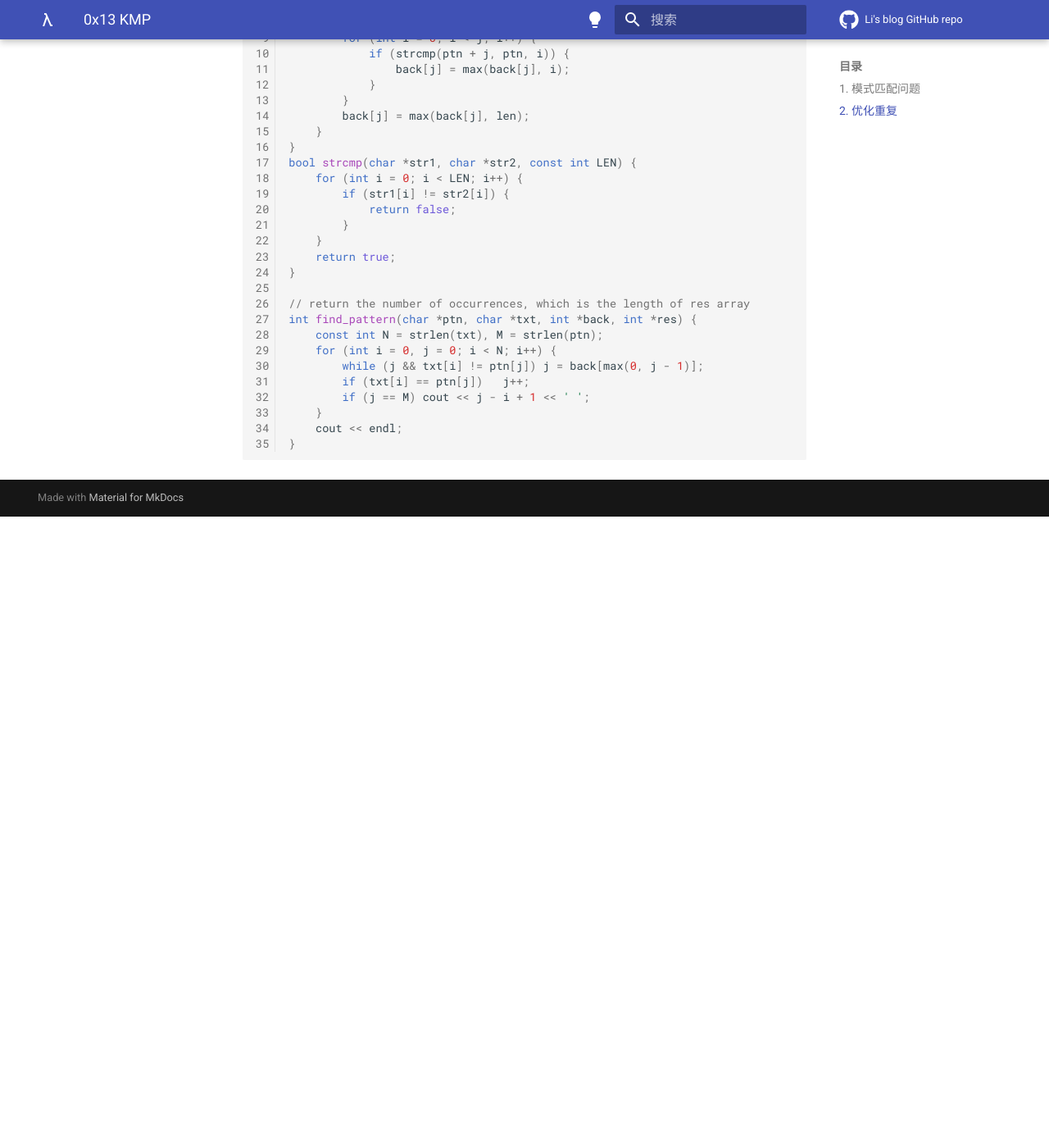
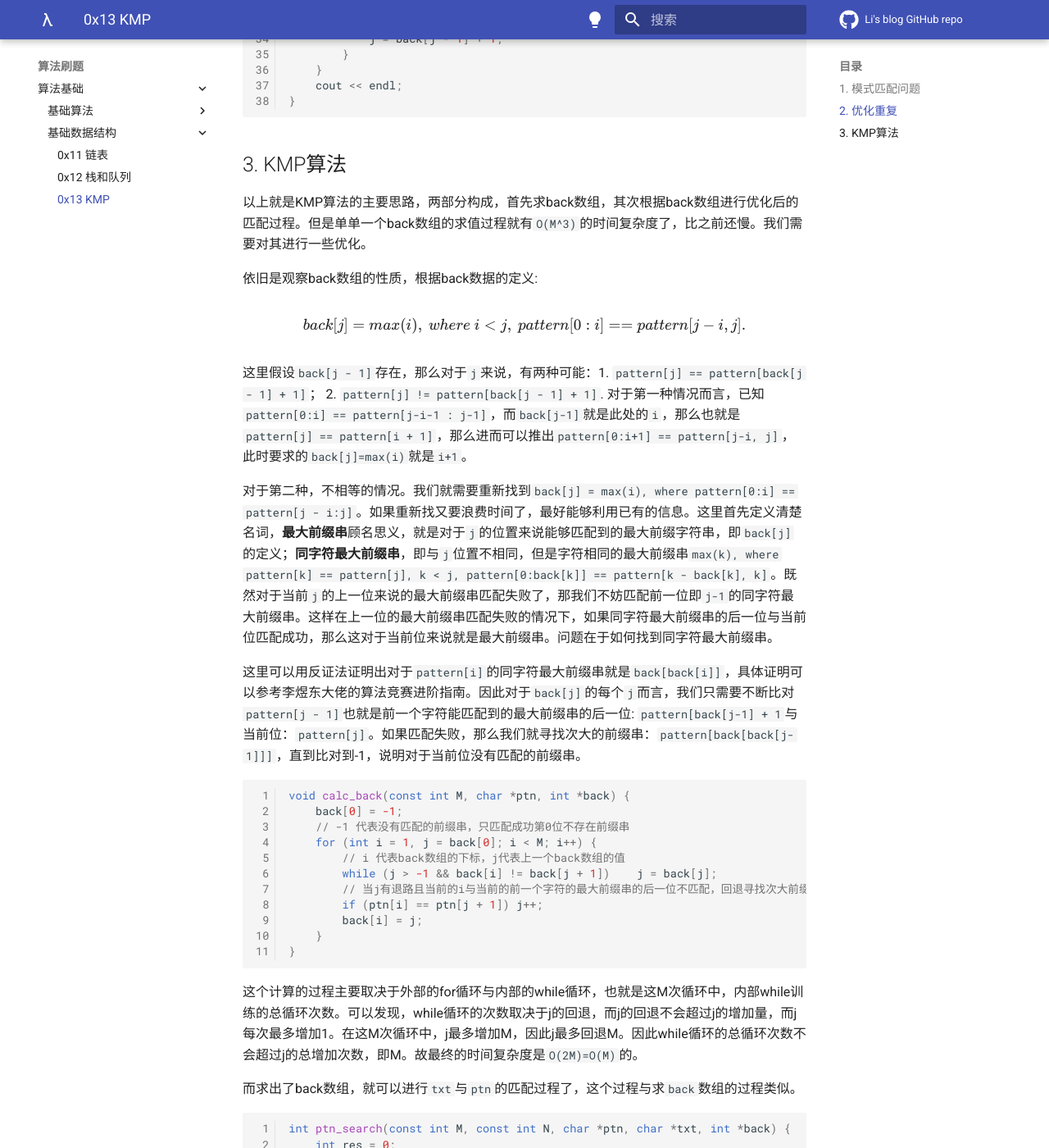
Before and after one commit to Lijinyu3/lijinyu3.github.io, an MkDocs documentation site: the page built from docs/algorithms/algr_basis/0x10_Data_Structures/0x13_kmp.md, in a window 1280 px wide and 1400 px high, scrolled down 3268 px. Shown: the whole window at 82% size. Built offline with MkDocs 1.6.1 and Material for MkDocs 9.7.7, drawn with Linux system fonts in a browser that asks for light colours; comment, search, counter and statistics services are not loaded; before the commit the page ends 3898 px from its top, so only the background shows below that; some of the changed text lies outside the part shown.

Commit message:
Added kmp to algr col

````diff
--- a/docs/algorithms/algr_basis/0x10_Data_Structures/0x13_kmp.md
+++ b/docs/algorithms/algr_basis/0x10_Data_Structures/0x13_kmp.md
@@ -1,31 +1,6 @@
 # 0x13 KMP
 
-[toc]
-
 ---
-
-```cpp
-// s[]是长文本，p[]是模式串，n是s的长度，m是p的长度
-// 求模式串的Next数组：
-for (int i = 2, j = 0; i <= m; i ++ )
-{
-    while (j && p[i] != p[j + 1]) j = ne[j];
-    if (p[i] == p[j + 1]) j ++ ;
-    ne[i] = j;
-}
-
-// 匹配
-for (int i = 1, j = 0; i <= n; i ++ )
-{
-    while (j && s[i] != p[j + 1]) j = ne[j];
-    if (s[i] == p[j + 1]) j ++ ;
-    if (j == m)
-    {
-        j = ne[j];
-        // 匹配成功后的逻辑
-    }
-}
-```
 
 ## 1. 模式匹配问题
 
@@ -113,11 +88,11 @@
 # 如果直接跳过前2位，就会错失从第2位开始的匹配，which最终会匹配成功。
 ```
 
-那到底怎么样知道什么时候该回退什么时候可以安全地跳过呢，可以发现跟`pattern`自身的性质有关系，能回退的都是因为已匹配的字符串可以重新作为`pattern`中前部分重新匹配（'1112'中的'111'虽然匹配失败，但是后两个'11'可以重新匹配）。而已匹配成功的部分为`pattern`的前部分，因此如果`pattern`字符串具备这样的性质，就需要回退：$pattern[0:i] == pattern[j-i:j],\ j <i$。其中，`j`是本次匹配过程中的最后一位下标，也就是`pattern`中有一部分和自身的前缀字串匹配。那对于这样的情况，就说明已匹配的部分中存在一部分可能重新匹配能够匹配成功的可能性。
+那到底怎么样知道什么时候该回退什么时候可以安全地跳过呢，可以发现跟`pattern`自身的性质有关系，能回退的都是因为已匹配的字符串可以重新作为`pattern`中前部分重新匹配（'1112'中的'111'虽然匹配失败，但是后两个'11'可以重新匹配）。而已匹配成功的部分为`pattern`的前部分，因此如果`pattern`字符串具备这样的性质，就需要回退：$pattern[0:i] == pattern[j-i:j],\ i < j$。其中，`j`是本次匹配过程中的最后一位下标，也就是`pattern`中有一部分和自身的前缀字串匹配。那对于这样的情况，就说明已匹配的部分中存在一部分可能重新匹配能够匹配成功的可能性。
 
 因此，每次匹配失败时，只需要查看当前匹配失败前的最后一位下标，是否满足上述的式子的性质。如果满足，那么就说明有必要回退重新匹配（但是不需要真的回退，因为已经知道后半部分匹配成功了，直接从匹配成功的后一位开始匹配）；否则对下一位字符重新开始匹配。这样我们的搜索下标就永远不会回退，在搜索阶段是`O(n)`的。
 
-但是想要知道每个`j`满足不满足性质还需要计算量，或许我们可以使用一个数组$$back[j] = max(i), where\ j<i\ and \ pattern[0:i]==pattern[j-i:j]$$，记录了对于每个`j`是否需要回退，如果能回退，最多回退到多少。朴素的计算这个数组需要计算`M`个`j`的位置，对于每个`j`的位置，都有`M - j - 1`种可能的`i`的位置，因此最终的时间复杂度可能是`O(M^2)`的。
+但是想要知道每个`j`满足不满足性质还需要计算量，或许我们可以使用一个数组$back[j] = max(i), where\ i<j\ and \ pattern[0:i]==pattern[j-i:j]$，记录了对于每个`j`是否需要回退，如果能回退，最多回退到多少。朴素的计算这个数组需要计算`M`个`j`的位置，对于每个`j`的位置，都有`M - j - 1`种可能的`i`的位置，因此最终的时间复杂度可能是`O(M^2)`的。
 
 ```cpp
 // 这里back数组记录的是从下一个字符开始从哪个下标开始匹配
@@ -149,10 +124,69 @@
 int find_pattern(char *ptn, char *txt, int *back, int *res) {
     const int N = strlen(txt), M = strlen(ptn);
     for (int i = 0, j = 0; i < N; i++) {
-        while (j && txt[i] != ptn[j]) j = back[max(0, j - 1)];
+        while (j && txt[i] != ptn[j]) j = back[max(0, j - 1)] + 1;
         if (txt[i] == ptn[j])	j++;
-        if (j == M)	cout << j - i + 1 << ' ';
+        if (j == M)	{
+            cout << j - i + 1 << ' ';
+            j = back[j - 1] + 1;
+        }
     }
     cout << endl;
 }
 ```
+
+## 3. KMP算法
+
+以上就是KMP算法的主要思路，两部分构成，首先求back数组，其次根据back数组进行优化后的匹配过程。但是单单一个back数组的求值过程就有`O(M^3)`的时间复杂度了，比之前还慢。我们需要对其进行一些优化。
+
+依旧是观察back数组的性质，根据back数据的定义:
+
+$$
+back[j] = max(i),\ where\ i < j,\ pattern[0:i] == pattern[j-i, j].
+$$
+
+这里假设`back[j - 1]`存在，那么对于`j`来说，有两种可能：1. `pattern[j] == pattern[back[j - 1] + 1]`； 2. `pattern[j] != pattern[back[j - 1] + 1]`. 对于第一种情况而言，已知`pattern[0:i] == pattern[j-i-1 : j-1]`，而`back[j-1]`就是此处的`i`，那么也就是`pattern[j] == pattern[i + 1]`，那么进而可以推出`pattern[0:i+1] == pattern[j-i, j]`，此时要求的`back[j]=max(i)`就是`i+1`。
+
+对于第二种，不相等的情况。我们就需要重新找到`back[j] = max(i), where pattern[0:i] == pattern[j - i:j]`。如果重新找又要浪费时间了，最好能够利用已有的信息。这里首先定义清楚名词，**最大前缀串**顾名思义，就是对于`j`的位置来说能够匹配到的最大前缀字符串，即`back[j]`的定义；**同字符最大前缀串**，即与`j`位置不相同，但是字符相同的最大前缀串`max(k), where pattern[k] == pattern[j], k < j, pattern[0:back[k]] == pattern[k - back[k], k]`。既然对于当前`j`的上一位来说的最大前缀串匹配失败了，那我们不妨匹配前一位即`j-1`的同字符最大前缀串。这样在上一位的最大前缀串匹配失败的情况下，如果同字符最大前缀串的后一位与当前位匹配成功，那么这对于当前位来说就是最大前缀串。问题在于如何找到同字符最大前缀串。
+
+这里可以用反证法证明出对于`pattern[i]`的同字符最大前缀串就是`back[back[i]]`，具体证明可以参考李煜东大佬的算法竞赛进阶指南。因此对于`back[j]`的每个`j`而言，我们只需要不断比对`pattern[j - 1]`也就是前一个字符能匹配到的最大前缀串的后一位: `pattern[back[j-1] + 1`与当前位：`pattern[j]`。如果匹配失败，那么我们就寻找次大的前缀串：`pattern[back[back[j-1]]]`，直到比对到-1，说明对于当前位没有匹配的前缀串。
+
+```cpp
+void calc_back(const int M, char *ptn, int *back) {
+    back[0] = -1;
+    // -1 代表没有匹配的前缀串，只匹配成功第0位不存在前缀串
+    for (int i = 1, j = back[0]; i < M; i++) {
+        // i 代表back数组的下标，j代表上一个back数组的值
+        while (j > -1 && back[i] != back[j + 1])	j = back[j];
+        // 当j有退路且当前的i与当前的前一个字符的最大前缀串的后一位不匹配，回退寻找次大前缀串。
+        if (ptn[i] == ptn[j + 1]) j++;
+		back[i] = j;
+    }
+}
+```
+
+这个计算的过程主要取决于外部的for循环与内部的while循环，也就是这M次循环中，内部while训练的总循环次数。可以发现，while循环的次数取决于j的回退，而j的回退不会超过j的增加量，而j每次最多增加1。在这M次循环中，j最多增加M，因此j最多回退M。因此while循环的总循环次数不会超过j的总增加次数，即M。故最终的时间复杂度是`O(2M)=O(M)`的。
+
+而求出了back数组，就可以进行`txt`与`ptn`的匹配过程了，这个过程与求`back`数组的过程类似。
+
+```cpp
+int ptn_search(const int M, const int N, char *ptn, char *txt, int *back) {
+	int res = 0;
+    for (int i = 0, j = back[0]; i < N; i++) {
+        // i 代表当前txt匹配成功的下标，j 表示ptn匹配成功的下标
+        while (j > -1 && txt[i] != ptn[j + 1])	j = back[j];
+        // 如果当前位匹配失败，那么就利用back数组找到已匹配成功的位置继续比对，除非无路可退
+        if (txt[i] == ptn[j + 1]) j++;
+		if (j + 1 == M) {
+            // 匹配成功
+            cout << i - j << ' ';
+            res++;
+            j = back[j];
+            // 需要考虑匹配可以从ptn数组的某一部分开始的情况
+        }
+    }
+    return res;
+}
+```
+
+搜索部分的时间复杂度与求back数组部分类似，都是外层for循环与内层的while循环控制。while循环与求back数组一样，`j`每次最多增长1，N次循环下最多增长N，因此`j`最多回退N次。因此时间复杂度为`O(2N)=O(N)`。整个KMP的时间复杂度为`O(N) + O(M) = O(N + M)`。
--- a/mkdocs.yml
+++ b/mkdocs.yml
@@ -49,6 +49,7 @@
       - '基础数据结构':
         - '0x11 链表': 'algorithms/algr_basis/0x10_Data_Structures/0x11_linked_lists.md'
         - '0x12 栈和队列': 'algorithms/algr_basis/0x10_Data_Structures/0x12_stacks_and_queues.md'
+        - '0x13 KMP': 'algorithms/algr_basis/0x10_Data_Structures/0x13_kmp.md'
 
 theme:
   features:
````
